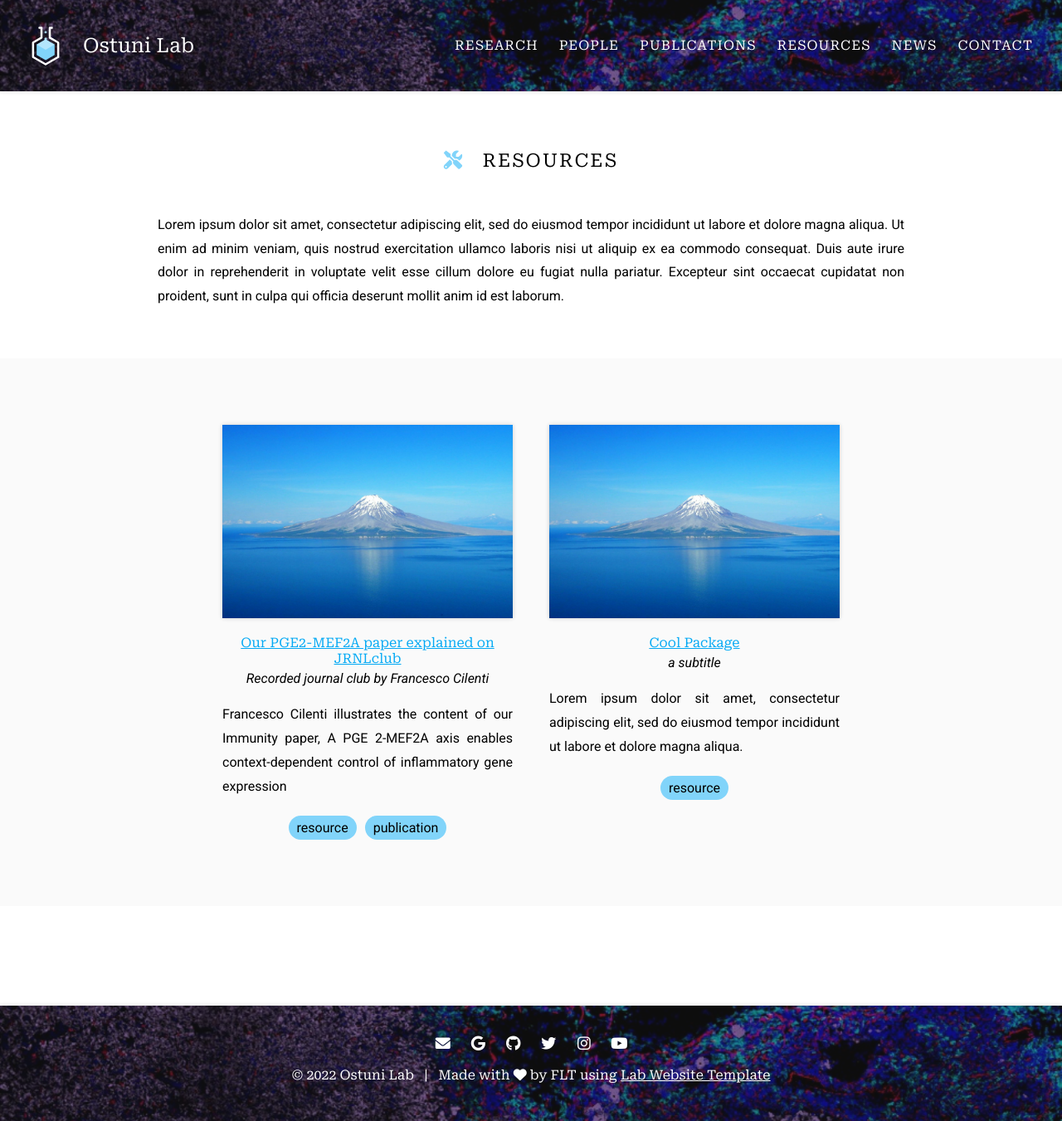
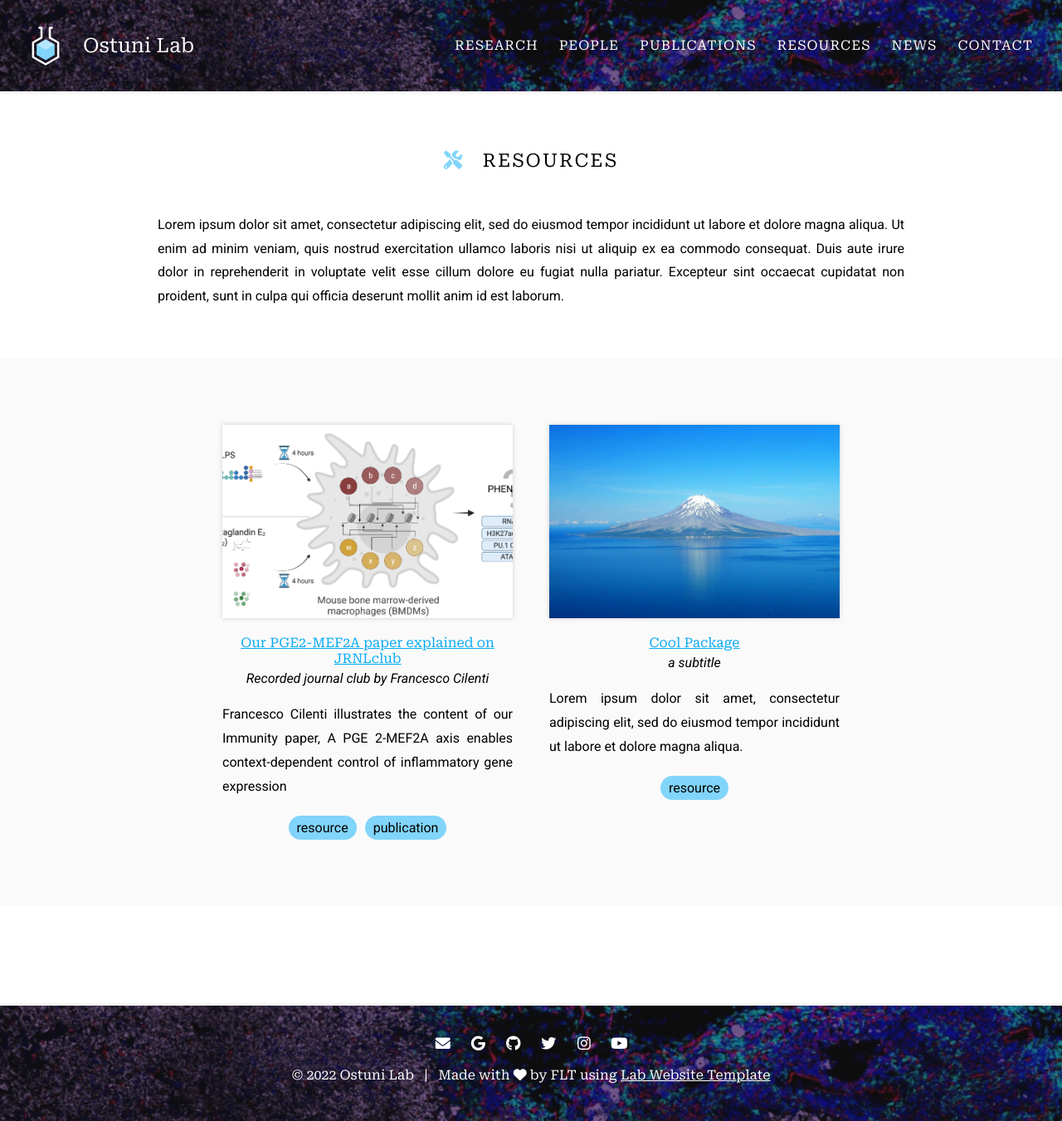
Before and after one commit to laterz-f/labwebsite, a Jekyll site: the page built from tools/index.md, in a window 1280 px wide. Shown: the whole page at 83% size. Built offline with Jekyll 4.4.1, drawn with Linux system fonts in a browser that asks for light colours.

Commit message:
Update tools.yaml

```diff
--- a/_data/tools.yaml
+++ b/_data/tools.yaml
@@ -1,7 +1,7 @@
 - title: Our PGE2-MEF2A paper explained on JRNLclub
   subtitle: Recorded journal club by Francesco Cilenti
   group: featured
-  image: images/photo.jpg
+  image: images/jrnlclub.png
   link: https://jrnlclub.org/research-films/pge2-mef2a-inflammatory?rq=cilenti/
   description: Francesco Cilenti illustrates the content of our Immunity paper, A PGE 2-MEF2A axis enables context-dependent control of inflammatory gene expression
   tags:
```
